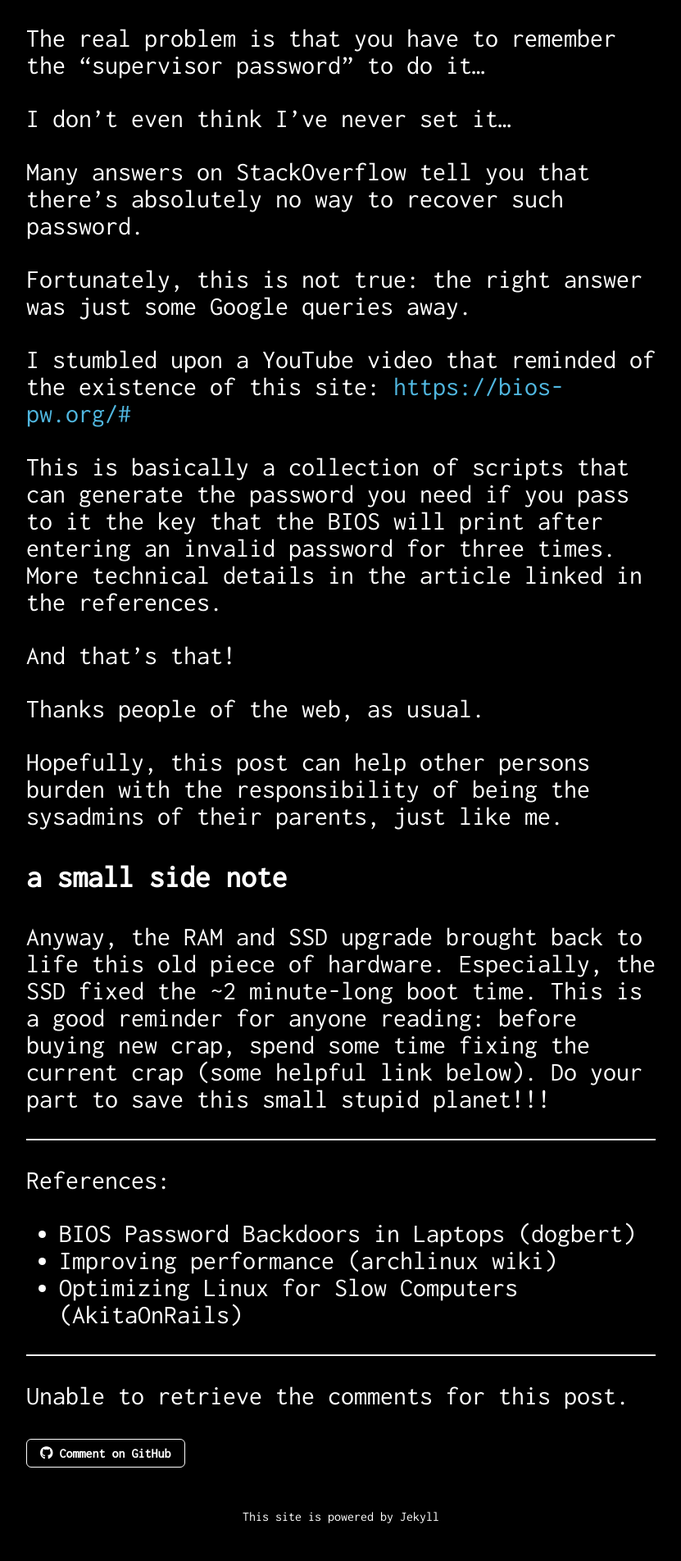
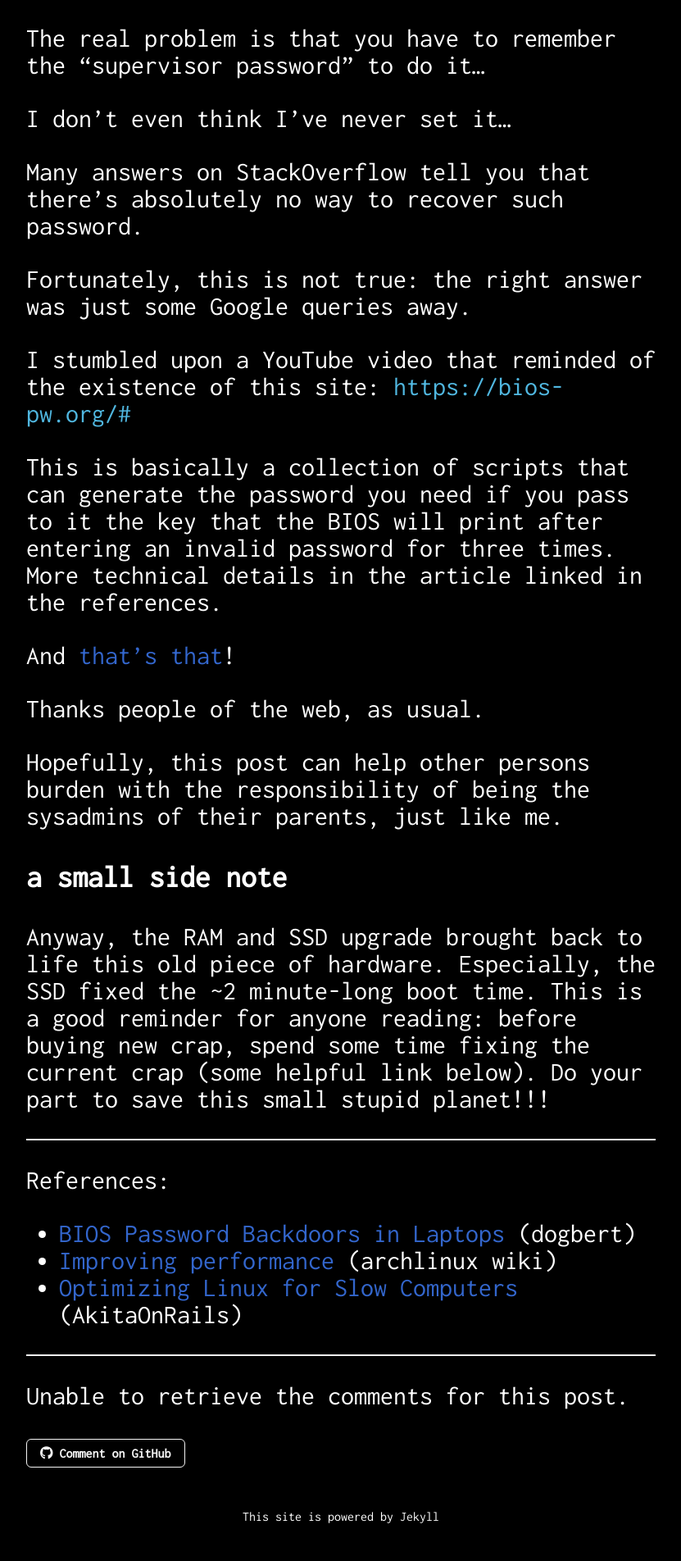
Before and after one commit to giulianopz/giulianopz.github.io, a Jekyll site: the page built from _posts/2024-11-19-bios-pwd-recovery-laptops.md, in a window 1280 px wide. Shown: the part 1151-3055 px from the top of the page at 82% size, without its empty margins (224-1055 px from the left). Built offline with Jekyll 4.4.1, drawn with Linux system fonts in a browser that asks for light colours; nearby versions of some CDN libraries.

Commit message:
Use wikipedia standard colors for hyperlinks

```diff
--- a/_includes/comments.html
+++ b/_includes/comments.html
@@ -7,7 +7,7 @@
         Loading...
     </div>
     <div class="comment-actions">
-        <a target="_blank" class="button" href="https://github.com/{{ issues_repo }}/issues/{{ issue_id }}">
+        <a id="nocolor" target="_blank" class="button" href="https://github.com/{{ issues_repo }}/issues/{{ issue_id }}">
             <i class="fa fa-github"></i> Comment on GitHub</a>
     </div>
 </section>
--- a/_includes/footer.html
+++ b/_includes/footer.html
@@ -1,4 +1,4 @@
 <br></br>
 <footer id="footer" style="font-size: medium">
-    This site is powered by <a href="https://jekyllrb.com/" style="font-size: medium">Jekyll</a>
+    This site is powered by <a id="nocolor" href="https://jekyllrb.com/" style="font-size: medium">Jekyll</a>
 </footer>
--- a/_includes/navigation.html
+++ b/_includes/navigation.html
@@ -2,7 +2,7 @@
 
     <nav>
         {% for item in site.data.navigation %}
-        <a href="{{ item.link }}" {% if page.url==item.link %} class="current" {% endif %}>{{ item.name }}</a>
+        <a id="nocolor" href="{{ item.link }}" {% if page.url==item.link %} class="current" {% endif %}>{{ item.name }}</a>
         {% endfor %}
     </nav>
 
--- a/_sass/main.scss
+++ b/_sass/main.scss
@@ -129,41 +129,41 @@ body {
     font-family: 'Inconsolata';
 }
 
+// stick to Wikipedia standard colors for links: https://en.wikipedia.org/wiki/Help:Link_color
+
 a {
     text-decoration: none;
 }
 
+
+// a normal, unvisited link
+a:link {
+    color: #3366CC;
+}
+
+// a link the user has visited
+a:visited {
+    color:#795CB2;
+}
+
+// a link when the user mouses over it
+// MUST come after a:link and a:visited
 a:hover {
     background-color: whitesmoke;
     color: black;
 }
 
-a:visited {
-    color: white;
+// a link the moment it is clicked
+// MUST come after a:hover
+a:active {
+    color: #795CB2;
 }
 
-.visited:hover {
-    background-color: whitesmoke;
-    color: black;
+a#nocolor {
+    background-color: black;
+    color: whitesmoke;
 }
 
-
-a:link {
-    color: white;
-}
-
-a:focus {
-    color: white;
-}
-
-a.active {
-    color: white;
-}
-
-
-a:not(.active):hover {
-    color: black;
-}
 
 blockquote {
     border: dashed 3px plum;
--- a/index.html
+++ b/index.html
@@ -12,7 +12,7 @@ permalink: /
     <tr>
       <td> {%- assign date_format = "%Y-%m-%d" -%} [{{ post.date | date: date_format }}]</td>
       <td>&nbsp;</td>
-      <td> <a href="{{ post.url }}"> {{ post.title }} </a> </td>
+      <td> <a id="nocolor" href="{{ post.url }}"> {{ post.title }} </a> </td>
     </tr>
     {% endfor %}
   </tbody>
```
